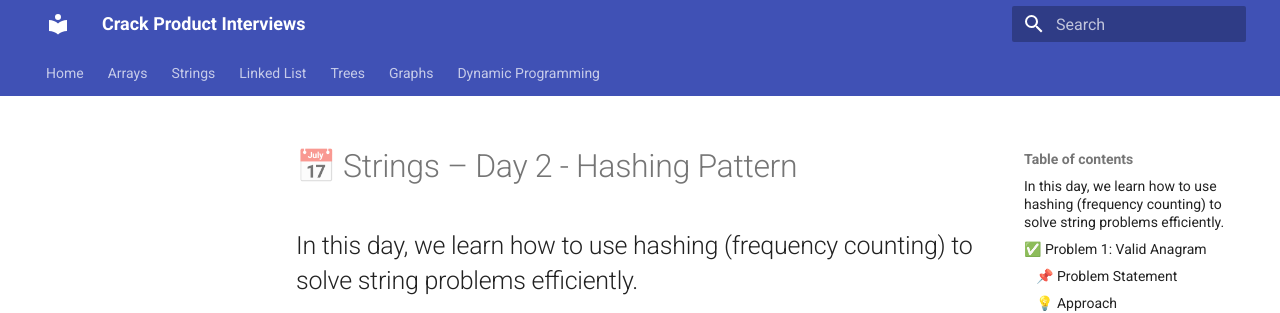
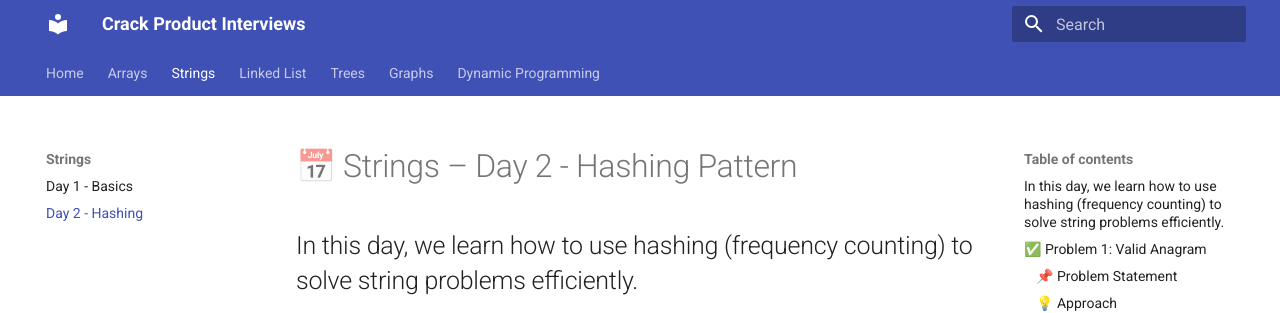
Before and after one commit to banuprakashm/CrackProductInterviews, an MkDocs documentation site: the page built from docs/Strings/Day2.md, in a window 1280 px wide. Shown: the top 313 px of the page. Built offline with MkDocs 1.6.1 and Material for MkDocs 9.7.7, drawn with Linux system fonts in a browser that asks for light colours.

Commit message:
Deployed Day2 Strings
Deployed Day2 Strings

```diff
--- a/mkdocs.yml
+++ b/mkdocs.yml
@@ -32,6 +32,7 @@ nav:
       - Day 3 - Sliding Window: Arrays/Day3.md
   - Strings:
       - Day 1 - Basics: Strings/Day1.md
+      - Day 2 - Hashing: Strings/Day2.md
   - Linked List:
       - Coming Soon: LinkedList/coming-soon.md
   - Trees:
```
